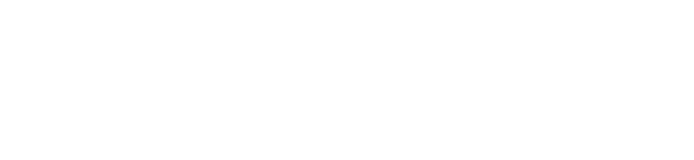
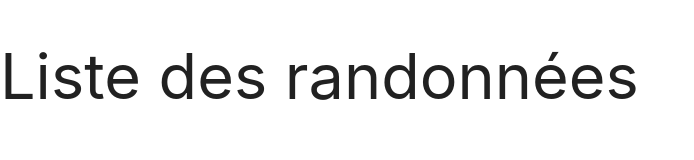
Before and after one commit to dacodemaniak/rando, a website built with webpack: page src/index.html in a window 1280 px wide. Shown: the whole page, without its empty margins (0-694 px from the left). Built offline with nearby package versions, Linux system fonts and the light colour scheme.

Commit message:
Update dom listener

```diff
--- a/src/index.html
+++ b/src/index.html
@@ -11,5 +11,6 @@
     </head>
 
     <body>
+        <div App id="app"></div>
     </body>
 </html>
--- a/src/main.ts
+++ b/src/main.ts
@@ -7,6 +7,7 @@ import * as M from 'materialize-css'
 import './scss/main.scss'
 import { Randonnee } from './model/randonnee';
 
+console.log('DOM is loading...')
 /**
  * @name Main
  * @author IDea Factory - Juil. 2020 - jean-luc.a@ideafactory.fr
@@ -44,13 +45,14 @@ class Main {
         // Afficher dans la console les randonnées
         console.log(liste.afficherListe())
 
+        const app: HTMLElement = document.querySelector('[App]')
+
+        app.append(
+            liste.render()
+        )
     }
 }
 
-(() => {
-    const app = new Main()
-
-    // Materialize select element handling
-    const elements = document.querySelectorAll('select')
-    const instances = M.FormSelect.init(elements, {})
-})()
+document.addEventListener('DOMContentLoaded', (event) => {
+    new Main()
+})
--- a/src/model/liste-randonnee.ts
+++ b/src/model/liste-randonnee.ts
@@ -16,4 +16,11 @@ export class ListeRandonnee {
         return liste
     }
 
+    public render(): HTMLElement {
+        const title: HTMLElement = document.createElement('h1')
+        title.textContent = 'Liste des randonnées'
+
+        return title
+    }
+
 }
```
